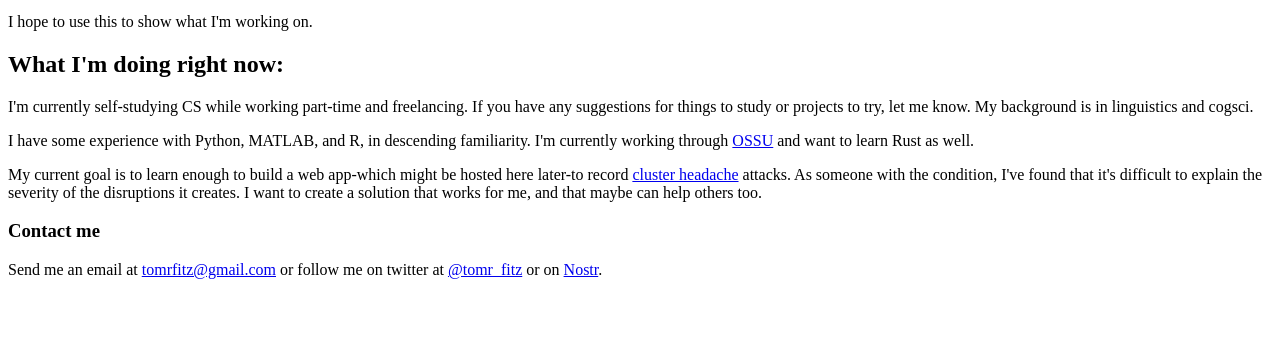
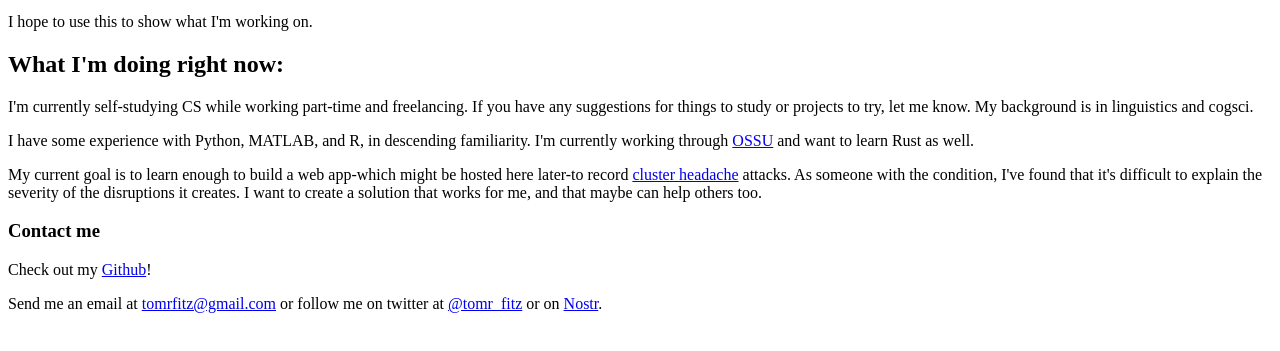
Before and after one commit to tomrfitz/tomrfitz.github.io, a plain HTML site: page index.html in a window 1280 px wide. Shown: the part 101-452 px from the top of the page. Drawn offline with Linux system fonts and the light colour scheme.

Commit message:
add link to github profile

```diff
--- a/index.html
+++ b/index.html
@@ -52,6 +52,15 @@
     </p>
     <h3>Contact me</h3>
     <p>
+      Check out my
+      <a
+        href="https://github.com/tomrfitz"
+        rel="noopener noreferrer"
+        target="_blank"
+        >Github</a
+      >!
+    </p>
+    <p>
       Send me an email at
       <a
         href="mailto: tomrfitz@gmail.com"
```
